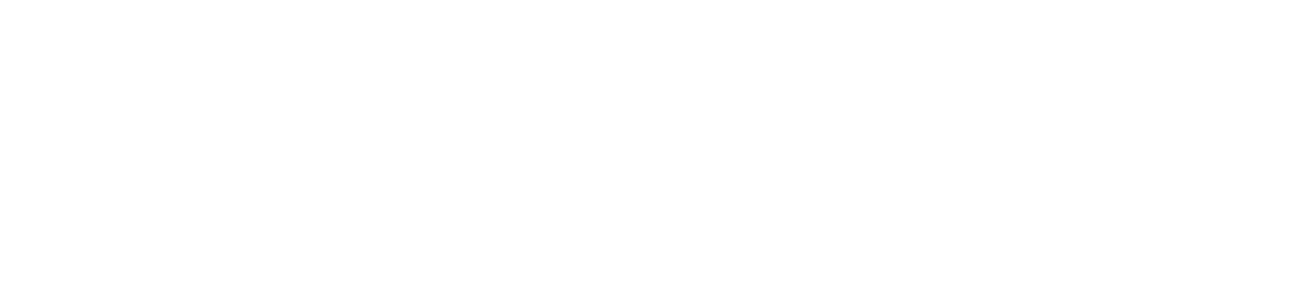
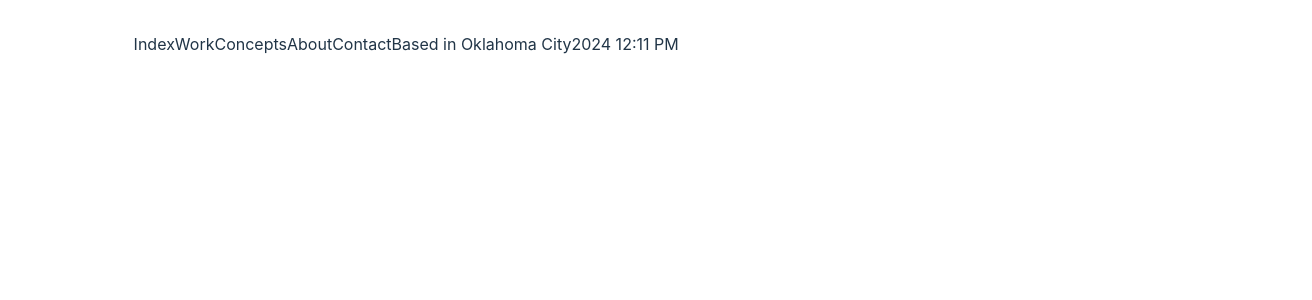
Before and after one commit to hai-henry/henry-portfolio, a React (Vite) app: page / in a window 1280 px wide. Shown: the top 300 px of the page, 1312 px wide, since content can reach past the window. Built offline with nearby package versions, Linux system fonts and the light colour scheme.

Commit message:
Updated Preloader code

```diff
--- a/src/components/Navbar/Navbar.tsx
+++ b/src/components/Navbar/Navbar.tsx
@@ -3,13 +3,20 @@ import React from 'react';
 const Navbar: React.FC = () => {
     return (
         <>
-            <nav className="navbar flex flex-row w-screen ">
-                <h1
-                    className="navbar__logo font-montrealBold text-xl text-white uppercase
-                    px-10 py-4"
-                >
+            <nav className="navbar flex flex-row">
+                <h1 className="navbar__logo font-montrealBold text-left text-xl text-white uppercase">
                     Henry Ho
                 </h1>
+
+                <a href="">Index</a>
+                <a href="">Work</a>
+                <a href="">Concepts</a>
+                <a href="">About</a>
+                <a href="">Contact</a>
+
+                <p>Based in Oklahoma City</p>
+
+                <p>2024 12:11 PM</p>
             </nav>
         </>
     );
--- a/src/components/preloader/Preloader.tsx
+++ b/src/components/preloader/Preloader.tsx
@@ -77,12 +77,17 @@ const Preloader: React.FC = () => {
                     </div> */}
                     <div
                         id="percent"
-                        className="absolute font-montrealBold text-white text-12.5em flex flex-col items-center justify-center
-                        top-[-20%] right-[-20%] h-screen w-full mix-blend-difference"
+                        className="flex flex-col h-screen w-full mix-blend-difference"
                     >
-                        {formatNumber(width)}
-                        <LettersFadeIn />
-                        {/*Refer to lettersfadein component to make changes to component*/}
+                        <div
+                            className="percent__value absolute flex flex-col justify-start items-end w-screen h-screen
+                            font-montrealBold text-white text-12.5em
+                            px-96 py-72"
+                        >
+                            {formatNumber(width)}
+                            <LettersFadeIn />
+                            {/*Refer to lettersfadein component to make changes to component*/}
+                        </div>
                     </div>
                 </div>
             </div>
--- a/src/index.css
+++ b/src/index.css
@@ -49,47 +49,6 @@
     -moz-osx-font-smoothing: grayscale;
 }
 
-a {
-    font-weight: 500;
-    color: #646cff;
-    text-decoration: inherit;
-}
-a:hover {
-    color: #535bf2;
-}
-
-body {
-    margin: 0;
-    display: flex;
-    place-items: center;
-    min-width: 320px;
-    min-height: 100vh;
-}
-
-h1 {
-    font-size: 3.2em;
-    line-height: 1.1;
-}
-
-button {
-    border-radius: 8px;
-    border: 1px solid transparent;
-    padding: 0.6em 1.2em;
-    font-size: 1em;
-    font-weight: 500;
-    font-family: inherit;
-    background-color: #1a1a1a;
-    cursor: pointer;
-    transition: border-color 0.25s;
-}
-button:hover {
-    border-color: #646cff;
-}
-button:focus,
-button:focus-visible {
-    outline: 4px auto -webkit-focus-ring-color;
-}
-
 @media (prefers-color-scheme: light) {
     :root {
         color: #213547;
```
